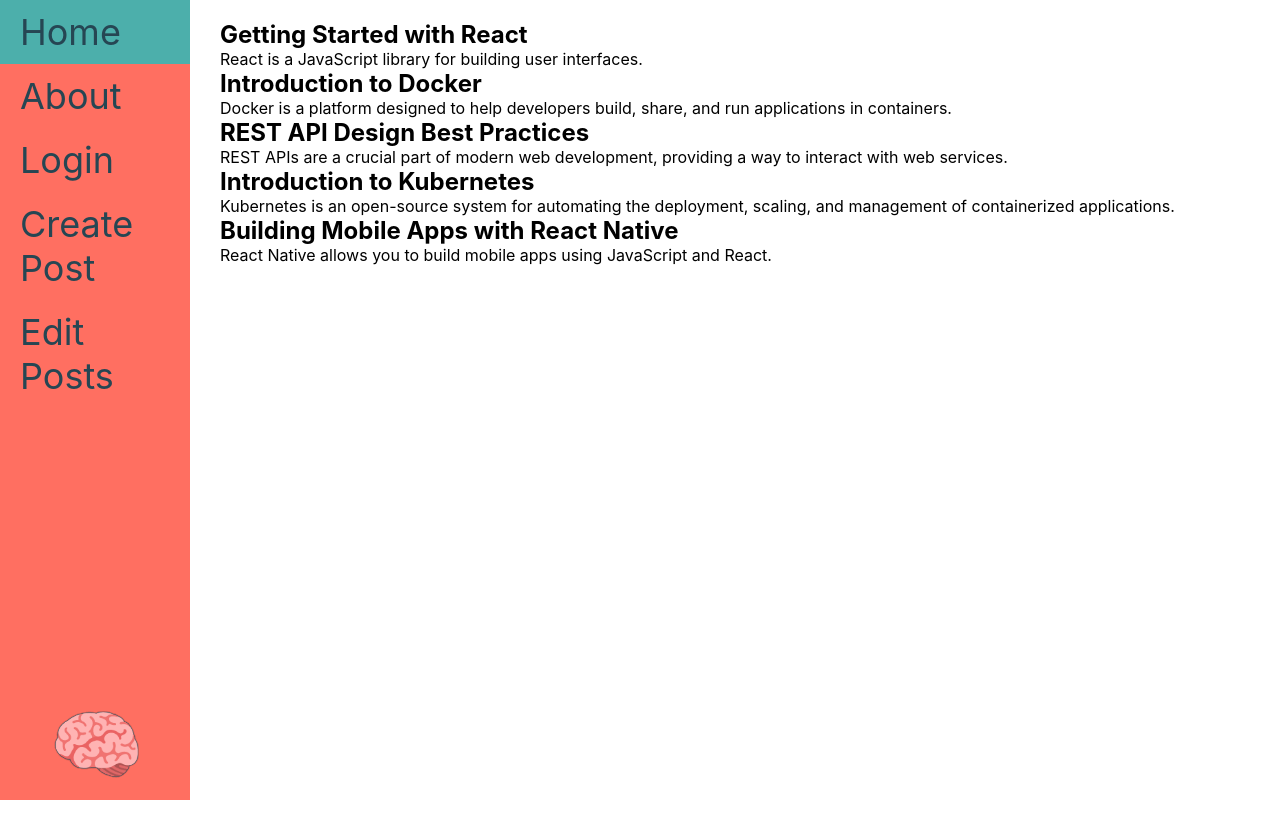
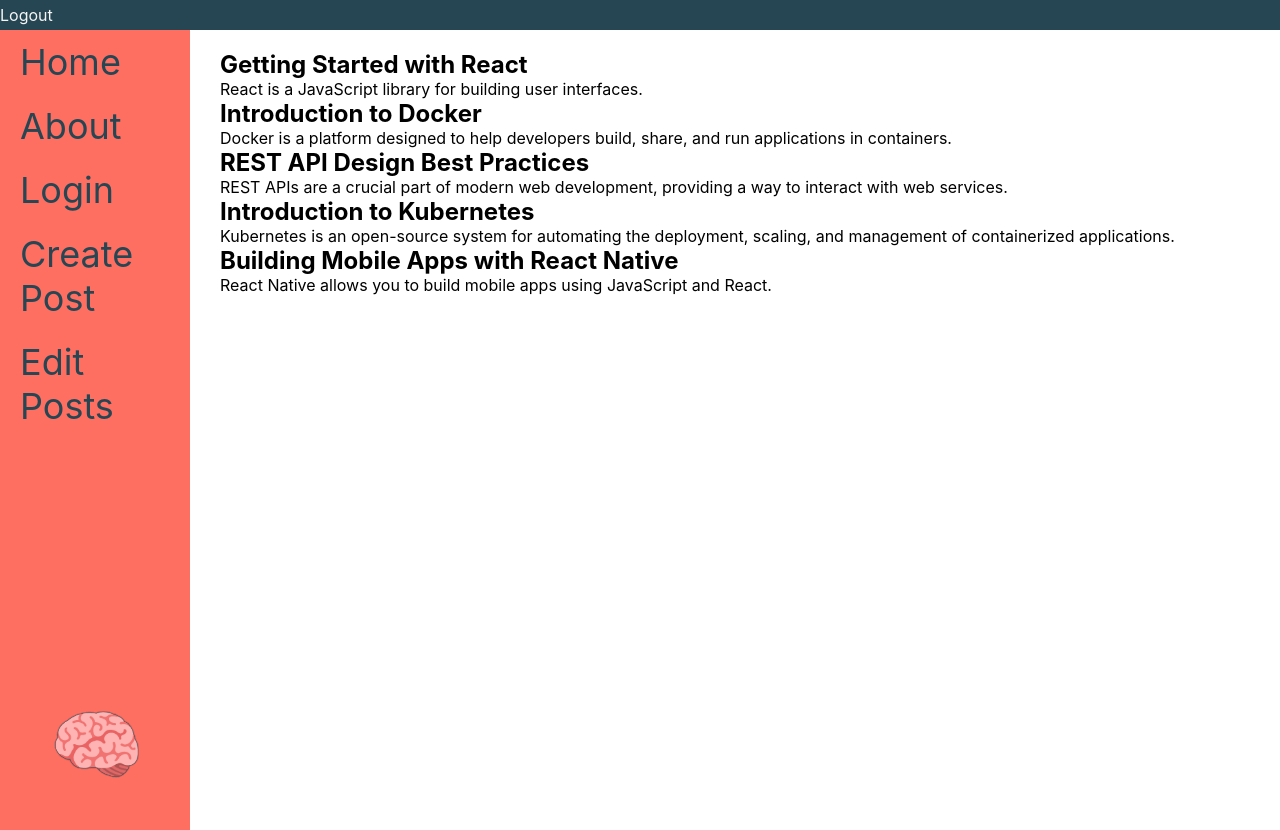
Before and after one commit to neuralcoral/BlogWebsite, a React (Create React App) app: page /posts/edit in a window 1280 px wide. Before the commit the page ends 800 px from the top, so only its background shows below. Built offline with nearby package versions, Linux system fonts and the light colour scheme; sample sign-in values are in the browser's storage.

Commit message:
Setup login/logout

```diff
--- a/src/App.css
+++ b/src/App.css
@@ -8,6 +8,18 @@
   display: flex;
   height: 100vh;
 }
+
+.admin-header {
+  background-color: #264653;
+  color: #f5f5f5;
+  height: 30px;
+  align-content: center;
+}
+
+.admin-header > * {
+  width: fit-content;
+}
+
 .navbar {
   display: flex;
   flex-shrink: 0;
--- a/src/App.tsx
+++ b/src/App.tsx
@@ -3,17 +3,19 @@
 import NavBar from './components/NavBar/NavBar';
 import { BrowserRouter } from 'react-router-dom';
 import { useState } from 'react';
+import AdminHeader from './components/AdminHeader/AdminHeader';
 
 function App() {
   const [isHidden, setIsHidden] = useState(false);
   function toggleShow() {
-    console.log('Toggle Clicked!!!');
     setIsHidden(!isHidden);
   }
+
   return (
     <>
       <header className="App-header"></header>
       <BrowserRouter>
+        <AdminHeader />
         <div className="app">
           <div className={`navbar ${isHidden ? 'hidden' : ''}`}>
             <NavBar />
--- /dev/null
+++ b/src/components/AdminHeader/AdminHeader.css
@@ -0,0 +1,19 @@
+.admin-header {
+  background-color: #264653;
+  color: #f5f5f5;
+  height: 30px;
+  align-content: center;
+}
+
+.admin-header > * {
+  width: fit-content;
+}
+
+.logout-button {
+  cursor: pointer;
+}
+
+.logout-button:hover {
+  font-style: bold;
+  font-size: 1.5em;
+}
--- /dev/null
+++ b/src/components/AdminHeader/AdminHeader.tsx
@@ -0,0 +1,21 @@
+import { useAdmin } from '../../contexts/AdminContext';
+import './AdminHeader.css';
+
+const AdminHeader: React.FC = () => {
+  const { isAdmin, logoutAdmin } = useAdmin();
+  function handleLogout() {
+    logoutAdmin();
+    localStorage.removeItem('isAdminAuthenticated');
+  }
+  return (
+    <div className={`${isAdmin ? 'admin-header' : ''}`}>
+      {isAdmin && (
+        <div className="logout-button" onClick={handleLogout}>
+          Logout
+        </div>
+      )}
+    </div>
+  );
+};
+
+export default AdminHeader;
--- a/src/components/NavBar/NavBar.tsx
+++ b/src/components/NavBar/NavBar.tsx
@@ -1,26 +1,32 @@
 import React from 'react';
-import { useState } from 'react';
 import './NavBar.css';
 import { useNavigate } from 'react-router-dom';
-import { PAGES } from './pages';
+import { PageInfo, PAGES } from './pages';
+import { useAdmin } from '../../contexts/AdminContext';
 
 interface NavBarProps {}
 
 const NavBar: React.FC<NavBarProps> = ({}) => {
   const navigate = useNavigate();
+  const { isAdmin } = useAdmin();
+
+  const formatEntry = (page: PageInfo) => {
+    return (
+      <li
+        className="option"
+        key={page.pageName.replace(/\s/g, '').toLowerCase()}
+        onClick={() => navigate(page.route())}
+      >
+        {page.pageName}
+      </li>
+    );
+  };
+
   function options() {
     return (
       <>
         {PAGES.map((page) => {
-          return (
-            <li
-              className="option"
-              key={page.pageName.replace(/\s/g, '').toLowerCase()}
-              onClick={() => navigate(page.route())}
-            >
-              {page.pageName}
-            </li>
-          );
+          return page.isAdmin ? isAdmin && formatEntry(page) : formatEntry(page);
         })}
       </>
     );
--- a/src/components/NavBar/pages.ts
+++ b/src/components/NavBar/pages.ts
@@ -1,14 +1,20 @@
 import { buildDraftPostUrl } from '../../utils/postUtils';
 import { v4 as uuidv4 } from 'uuid';
 
-const pageInfo = (pageName: string, route: () => string) => {
-  return { pageName: pageName, route: route };
+export interface PageInfo {
+  pageName: string;
+  route: () => string;
+  isAdmin: boolean;
+}
+
+const pageInfo = (pageName: string, route: () => string, isAdmin: boolean) => {
+  return { pageName: pageName, route: route, isAdmin };
 };
 
 export const PAGES = [
-  pageInfo('Home', () => '/'),
-  pageInfo('About', () => '/about'),
-  pageInfo('Login', () => '/login'),
-  pageInfo('Create Post', () => buildDraftPostUrl(uuidv4())),
-  pageInfo('Edit Posts', () => '/posts/edit')
+  pageInfo('Home', () => '/', false),
+  pageInfo('About', () => '/about', false),
+  pageInfo('Login', () => '/login', false),
+  pageInfo('Create Post', () => buildDraftPostUrl(uuidv4()), true),
+  pageInfo('Edit Posts', () => '/posts/edit', true)
 ];
--- /dev/null
+++ b/src/contexts/AdminContext.tsx
@@ -0,0 +1,32 @@
+import React, { createContext, useState, useContext, ReactNode } from 'react';
+
+type AdminContextType = {
+  isAdmin: boolean;
+  loginAdmin: () => void;
+  logoutAdmin: () => void;
+};
+
+const AdminContext = createContext<AdminContextType>({
+  isAdmin: false,
+  loginAdmin: () => {},
+  logoutAdmin: () => {}
+});
+
+export const AdminProvider: React.FC<{ children: ReactNode }> = ({ children }) => {
+  const [isAdmin, setIsAdmin] = useState<boolean>(!!localStorage.getItem('isAdminAuthenticated'));
+
+  const loginAdmin = () => {
+    setIsAdmin(true);
+    localStorage.setItem('isAdminAuthenticated', 'true');
+  };
+
+  const logoutAdmin = () => {
+    setIsAdmin(false);
+    console.log('LOGGING OUT');
+    localStorage.removeItem('isAdminAuthenticated');
+  };
+
+  return <AdminContext.Provider value={{ isAdmin, loginAdmin, logoutAdmin }}>{children}</AdminContext.Provider>;
+};
+
+export const useAdmin = () => useContext(AdminContext);
--- a/src/index.tsx
+++ b/src/index.tsx
@@ -3,11 +3,14 @@
 import './index.css';
 import App from './App';
 import reportWebVitals from './reportWebVitals';
+import { AdminProvider } from './contexts/AdminContext';
 
 const root = ReactDOM.createRoot(document.getElementById('root') as HTMLElement);
 root.render(
   <React.StrictMode>
-    <App />
+    <AdminProvider>
+      <App />
+    </AdminProvider>
   </React.StrictMode>
 );
 
--- a/src/pages/Login/Login.tsx
+++ b/src/pages/Login/Login.tsx
@@ -1,6 +1,7 @@
 import React from 'react';
 import { useState } from 'react';
 import { Link, useNavigate } from 'react-router-dom';
+import { useAdmin } from '../../contexts/AdminContext';
 import './Login.css';
 
 const Login = () => {
@@ -8,6 +9,7 @@
   const [password, setPassword] = useState('');
   const [error, setError] = useState('');
   const navigate = useNavigate();
+  const { loginAdmin } = useAdmin();
 
   const handleSubmitLogin = (e: React.FormEvent) => {
     e.preventDefault();
@@ -15,8 +17,9 @@
     console.log('Username: ' + username);
     console.log('Password: ' + password);
     if (username === 'Username' && password === 'Password') {
-      localStorage.setItem('isAdminAuthenticated', 'true');
-      navigate('/createPost');
+      // Needs to be updated with Axios
+      loginAdmin();
+      navigate('/');
     } else {
       setError('Invalid username or password');
     }
@@ -28,15 +31,9 @@
         Home
       </Link>
       <form className="login-form" onSubmit={handleSubmitLogin}>
-        <input type="text"
-        placeholder="Username"
-         value={username}
-         onChange={(e) => setUsername(e.target.value)} />
+        <input type="text" placeholder="Username" value={username} onChange={(e) => setUsername(e.target.value)} />
         <br />
-        <input type="password"
-        placeholder="Password"
-         value={password}
-         onChange={(e) => setPassword(e.target.value)} />
+        <input type="password" placeholder="Password" value={password} onChange={(e) => setPassword(e.target.value)} />
         <br />
         <button type="submit">Login</button>
       </form>
```
Also changed, not shown: src/components/Content/Content.tsx (+15 -6 lines).
